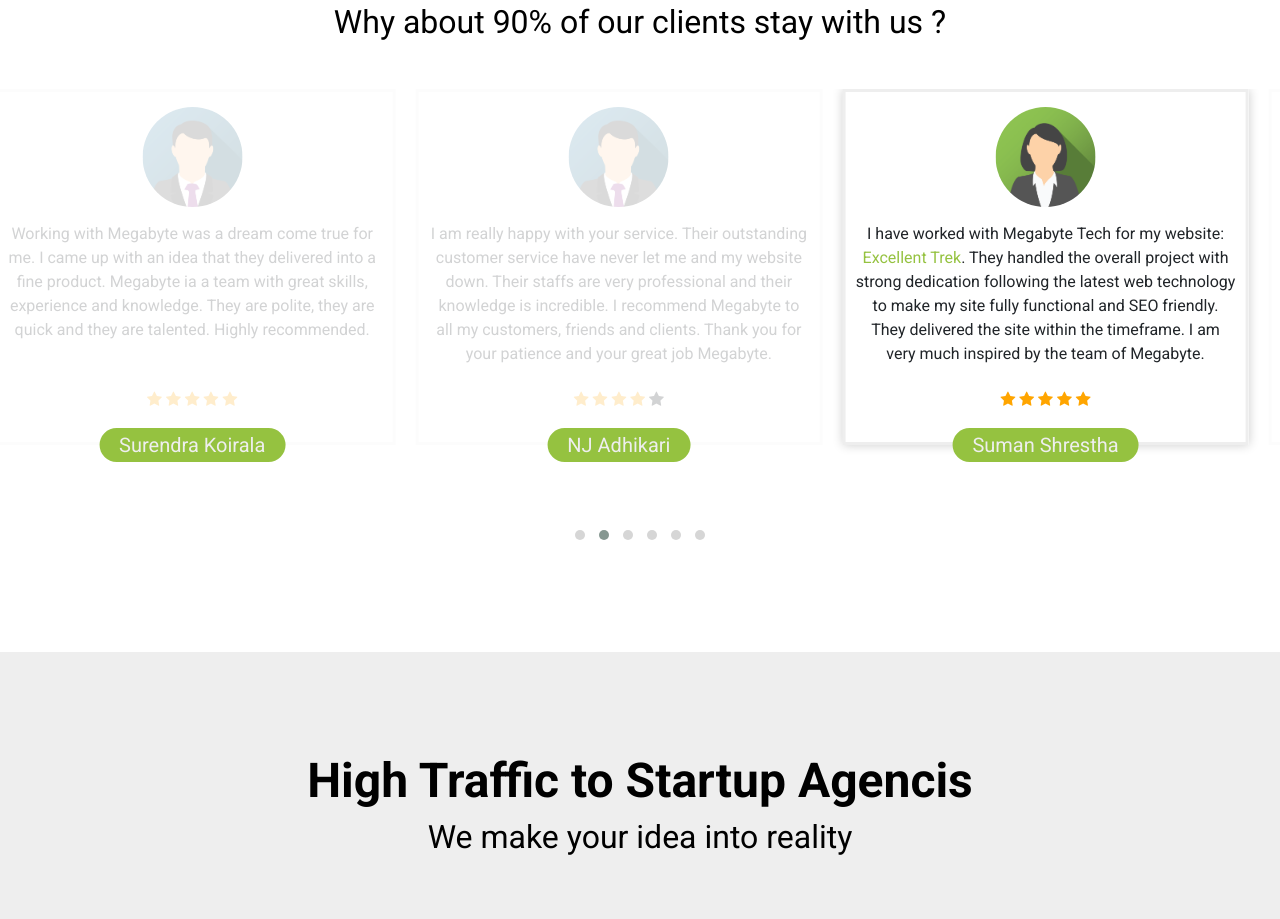
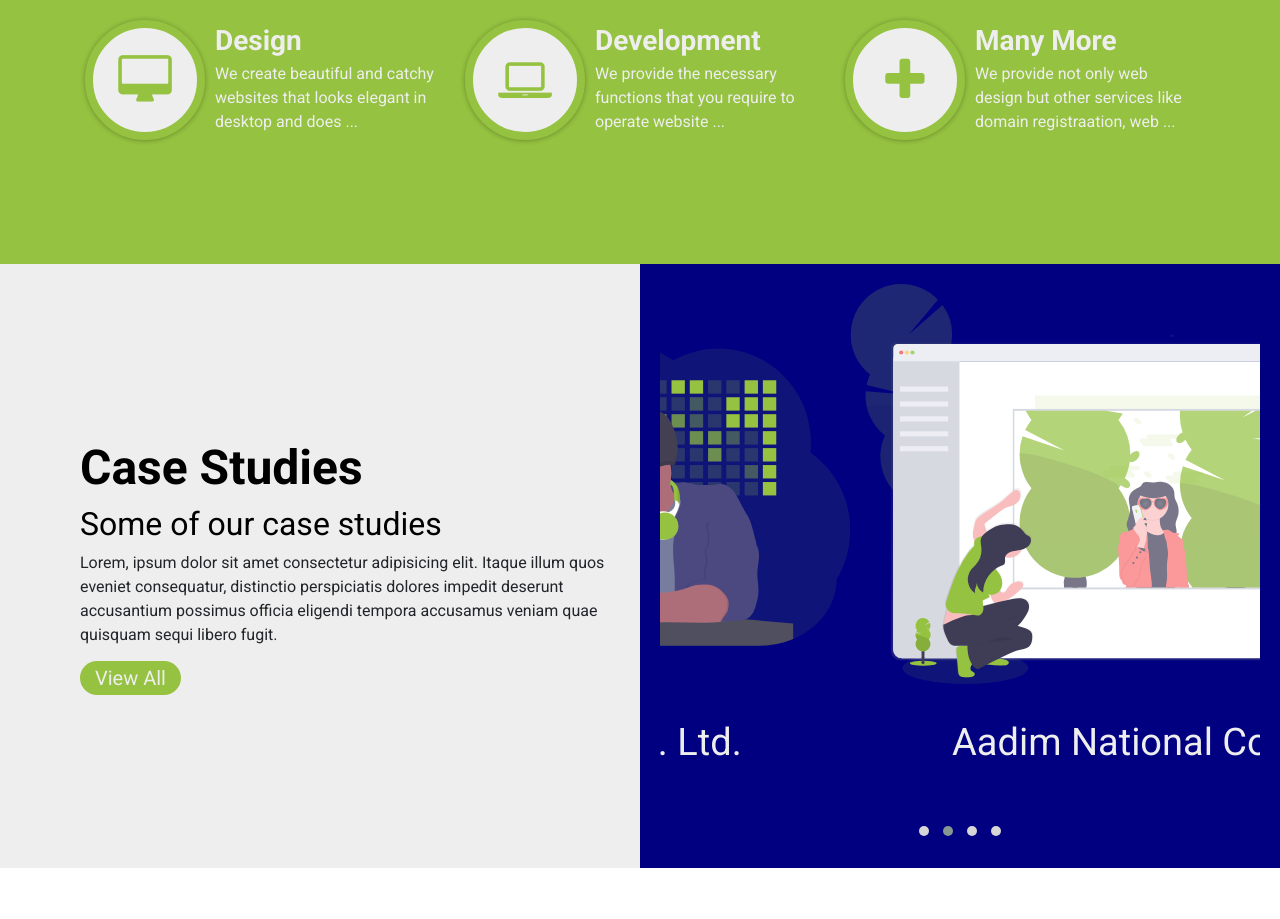
Before and after one commit to SajanKc/megabyte, a plain HTML site: page index.html in a window 1280 px wide. Shown: the part 661-1580 px from the top of the page. Drawn offline with Linux system fonts and the light colour scheme.

Commit message:
about us, case study section added

```diff
--- a/assets/script.js
+++ b/assets/script.js
@@ -1,6 +1,28 @@
 // Owl Carousel
 $(document).ready(function () {
-  // Client review slider
+  // Case Studies Slider
+  $("#case__slider").owlCarousel({
+    navigation: true,
+    autoplay: true,
+    loop: true,
+    paginationSpeed: 400,
+    autoplayHoverPause: false,
+    singleItem: true,
+    responsiveClass: true,
+    responsive: {
+      0: {
+        items: 1,
+      },
+      576: {
+        items: 1,
+      },
+      1024: {
+        items: 1,
+      },
+    },
+  });
+
+  // Client Review Slider
   $("#owl").owlCarousel({
     navigation: true,
     center: true,
--- a/assets/style.css
+++ b/assets/style.css
@@ -23,11 +23,11 @@
 }
 
 a {
-  color: var(--primary);
+  color: var(--darkwhite);
 }
 
 a:hover {
-  color: var(--primary);
+  color: var(--darkwhite);
   text-decoration: none;
 }
 
@@ -61,6 +61,16 @@
   font-size: 32px;
   font-weight: normal;
   color: var(--black);
+}
+
+@media (max-width: 768px) {
+  .section__heading {
+    font-size: 38px;
+  }
+
+  .section__subHeading {
+    font-size: 22px;
+  }
 }
 
 .section__heading.darkwhite,
@@ -116,7 +126,85 @@
   background-color: transparent;
 }
 
+.btn__small:hover,
+.btn__large:hover,
+.btn__large--outline:hover {
+  color: var(--darkwhite) !important;
+  background-color: var(--secondary);
+  cursor: pointer;
+}
+
 /* Hero Slider */
+
+/* About Us / Case Studies*/
+
+.about__left,
+.case__right {
+  padding: 0;
+  width: 100%;
+}
+
+.case__right {
+  background-color: var(--secondary);
+  padding: 20px;
+}
+
+.about__right,
+.case__left {
+  background-color: var(--darkwhite);
+}
+
+.about__right > div,
+.case__left > div {
+  margin: auto 0;
+  max-width: 560px;
+  padding: 50px 15px;
+}
+
+.about__img {
+  object-fit: cover;
+  width: 100%;
+  height: 100%;
+}
+
+.section__description a {
+  color: var(--primary);
+  text-decoration: underline;
+}
+
+.section__description a:hover {
+  color: var(--secondary);
+  text-decoration: underline;
+}
+
+#case__slider .case__item img {
+  display: block;
+  width: 100%;
+  height: 400px;
+}
+
+.case__heading {
+  display: flex;
+  justify-content: center;
+  align-items: center;
+  color: var(--darkwhite);
+  font-size: 38px;
+  margin-top: 30px;
+  text-align: center;
+}
+
+@media (max-width: 768px) {
+  .about__right > div,
+  .case__left > div {
+    padding-left: 0;
+    padding-right: 0;
+    margin: auto;
+  }
+
+  .case__heading {
+    margin-top: 0;
+  }
+}
 
 /* Our Services */
 
@@ -175,7 +263,7 @@
 }
 
 .owl-item.active.center > div .client__card {
-  box-shadow: 0px 0px 10px rgba(0, 0, 0, 0.2);
+  box-shadow: 0 6px 16px 0 rgba(0, 0, 0, 0.2);
   opacity: 1;
 }
 
@@ -186,7 +274,7 @@
   align-items: center;
   padding: 15px 10px;
   margin: 0 10px;
-  border: 3px solid rgba(238, 238, 238, 1);
+  border: 1px solid rgba(238, 238, 238, 1);
   opacity: 0.2;
 }
 
@@ -250,6 +338,7 @@
 }
 
 /* Footer Section */
+
 .section__footer {
   padding-bottom: 10px !important;
 }
@@ -274,6 +363,7 @@
 }
 
 /* Copyright */
+
 .copyright__description {
   font-size: 14px;
 }
@@ -290,6 +380,10 @@
   color: var(--darkwhite);
 }
 
+.social__link:hover {
+  color: var(--primary);
+}
+
 .social__link .fa {
   font-size: 20px;
 }
--- a/index.html
+++ b/index.html
@@ -27,18 +27,27 @@
     <title>Mega Byte</title>
   </head>
   <body>
+    <!-- Nav Section -->
     <nav></nav>
 
     <!-- Hero Section -->
     <!-- <section class="section__hero"></section> -->
 
     <!-- About Section -->
-    <!-- <section class="section__all">
+    <section class="section__about">
       <div class="container-fluid">
-        <div class="container">
-          <div class="row">
-            <div class="col">hello</div>
-            <div class="col">
+        <div class="row">
+          <div class="col-md-6 about__left">
+            <img
+              class="about__img"
+              src="./assets/img/miscellaneous/aboutus.jpg"
+              alt=""
+            />
+          </div>
+          <div
+            class="col-md-6 about__right d-flex justify-content-start align-content-center"
+          >
+            <div class="container">
               <h1 class="section__heading">Why choose us ?</h1>
               <h2 class="section__subHeading">Short introduction about us</h2>
               <p class="section__description">
@@ -50,12 +59,12 @@
                 and even look after what other <a href="#client">clients</a> are
                 telling about us.
               </p>
-              <button class="btn__small">Read More</button>
+              <span class="btn__small"><a href="#">Read More</a></span>
             </div>
           </div>
         </div>
       </div>
-    </section> -->
+    </section>
 
     <!-- Service Section -->
     <section class="section__all bg__primary section__service">
@@ -108,15 +117,58 @@
     </section>
 
     <!-- Casestudy Section -->
-    <!-- <section class="section__all">case study with slider</section> -->
+    <section class="section__casestudy">
+      <div class="container-fluid">
+        <div class="row">
+          <div
+            class="col-md-6 case__left d-flex justify-content-end align-content-center"
+          >
+            <div class="container">
+              <h1 class="section__heading">Case Studies</h1>
+              <h2 class="section__subHeading">Some of our case studies</h2>
+              <p class="section__description">
+                Lorem, ipsum dolor sit amet consectetur adipisicing elit. Itaque
+                illum quos eveniet consequatur, distinctio perspiciatis dolores
+                impedit deserunt accusantium possimus officia eligendi tempora
+                accusamus veniam quae quisquam sequi libero fugit.
+              </p>
+              <span class="btn__small"><a href="#">View All</a></span>
+            </div>
+          </div>
+          <div
+            class="col-md-6 case__right d-flex justify-content-center align-items-center"
+          >
+            <div id="case__slider" class="owl-carousel owl-theme">
+              <div class="case__item">
+                <img src="./assets/img/miscellaneous/casestudy1.svg" alt="" />
+                <span class="case__heading">Excellent Trek Pvt. Ltd.</span>
+              </div>
+              <div class="case__item">
+                <img src="./assets/img/miscellaneous/casestudy2.svg" alt="" />
+                <span class="case__heading">Aadim National College</span>
+              </div>
+              <div class="case__item">
+                <img src="./assets/img/miscellaneous/casestudy3.svg" alt="" />
+                <span class="case__heading">SEO 24/7</span>
+              </div>
+              <div class="case__item">
+                <img src="./assets/img/miscellaneous/casestudy4.svg" alt="" />
+                <span class="case__heading">Rajah Rowing</span>
+              </div>
+            </div>
+          </div>
+        </div>
+      </div>
+    </section>
 
     <!-- Client Review Section -->
     <section class="section__all">
-      <h2 class="section__heading text-center">Word of Mouth</h2>
-      <h3 class="section__subHeading text-center mb-5">
-        Why about 90% of our clients stay with us ?
-      </h3>
-
+      <div class="container">
+        <h2 class="section__heading text-center">Word of Mouth</h2>
+        <h3 class="section__subHeading text-center mb-5">
+          Why about 90% of our clients stay with us ?
+        </h3>
+      </div>
       <div id="owl" class="owl owl-carousel owl-theme">
         <div>
           <div class="client__card">
@@ -417,7 +469,9 @@
             </h2>
           </div>
           <div class="col-md-4 text-center">
-            <button class="btn__large--outline">Get in Touch</button>
+            <span class="btn__large--outline"
+              ><a href="#"> Get in Touch </a></span
+            >
           </div>
         </div>
       </div>
@@ -545,11 +599,13 @@
     <!-- jQuery first, then Popper.js, then Bootstrap JS -->
     <script src="assets/vendors/js/jquery-3.5.1.min.js"></script>
     <script src="assets/vendors/js/bootstrap.bundle.min.js"></script>
+
     <!-- Owl Carousel -->
     <script
       src="assets/vendors/js/owl.carousel.min.js"
       type="text/javascript"
     ></script>
+
     <!-- Local JavaScript -->
     <script src="assets/script.js"></script>
   </body>
```
